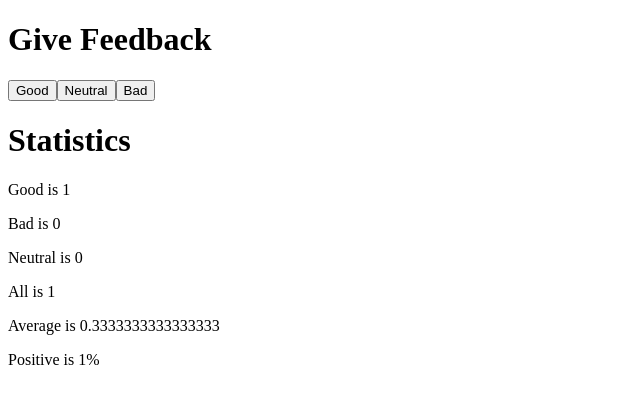
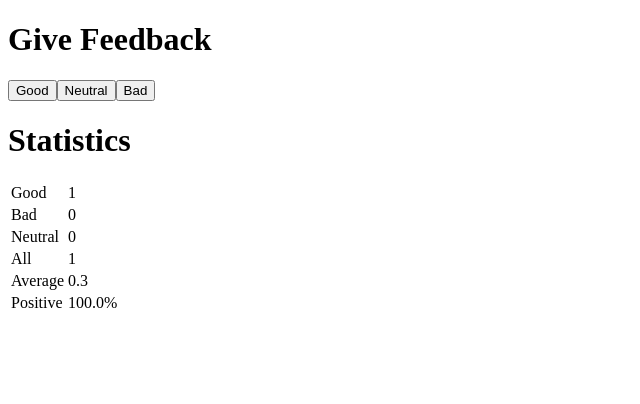
Before and after one commit to misacorn/fullstackopen-2019-exercises, a React (Create React App) app in the folder part1/unicafe/: page / in a window 1280 px wide. Both pictures are taken after a click on the button "Good". Shown: the top 404 px of the page, without its empty margins (0-640 px from the left). Built offline with nearby package versions, Linux system fonts and the light colour scheme.

Commit message:
1.11*: unicafe step6

```diff
--- a/part1/unicafe/src/Statistics.js
+++ b/part1/unicafe/src/Statistics.js
@@ -1,9 +1,10 @@
 import React from "react";
 
 const Statistics = ({ text, value }) => (
-  <p>
-    {text} is {value}
-  </p>
+  <tr>
+    <td>{text}</td>
+    <td>{value}</td>
+  </tr>
 );
 
 export default Statistics;
--- a/part1/unicafe/src/index.js
+++ b/part1/unicafe/src/index.js
@@ -10,8 +10,8 @@
   const [bad, setBad] = useState(0);
 
   const total = good + neutral + bad;
-  const average = total / 3;
-  const positivity = good / total + "%";
+  const average = (total / 3).toFixed(1);
+  const positivity = ((good / total) * 100).toFixed(1) + "%";
 
   return (
     <div>
@@ -23,14 +23,16 @@
       {total === 0 ? (
         <p>No feedback given</p>
       ) : (
-        <div>
+        <table>
+          <tbody>
             <Statistics text="Good" value={good} />
             <Statistics text="Bad" value={bad} />
             <Statistics text="Neutral" value={neutral} />
             <Statistics text="All" value={total} />
             <Statistics text="Average" value={average} />
             <Statistics text="Positive" value={positivity} />
-        </div>
+          </tbody>
+        </table>
       )}
     </div>
   );
```
Lines whose indentation alone changed are shown as unchanged.
